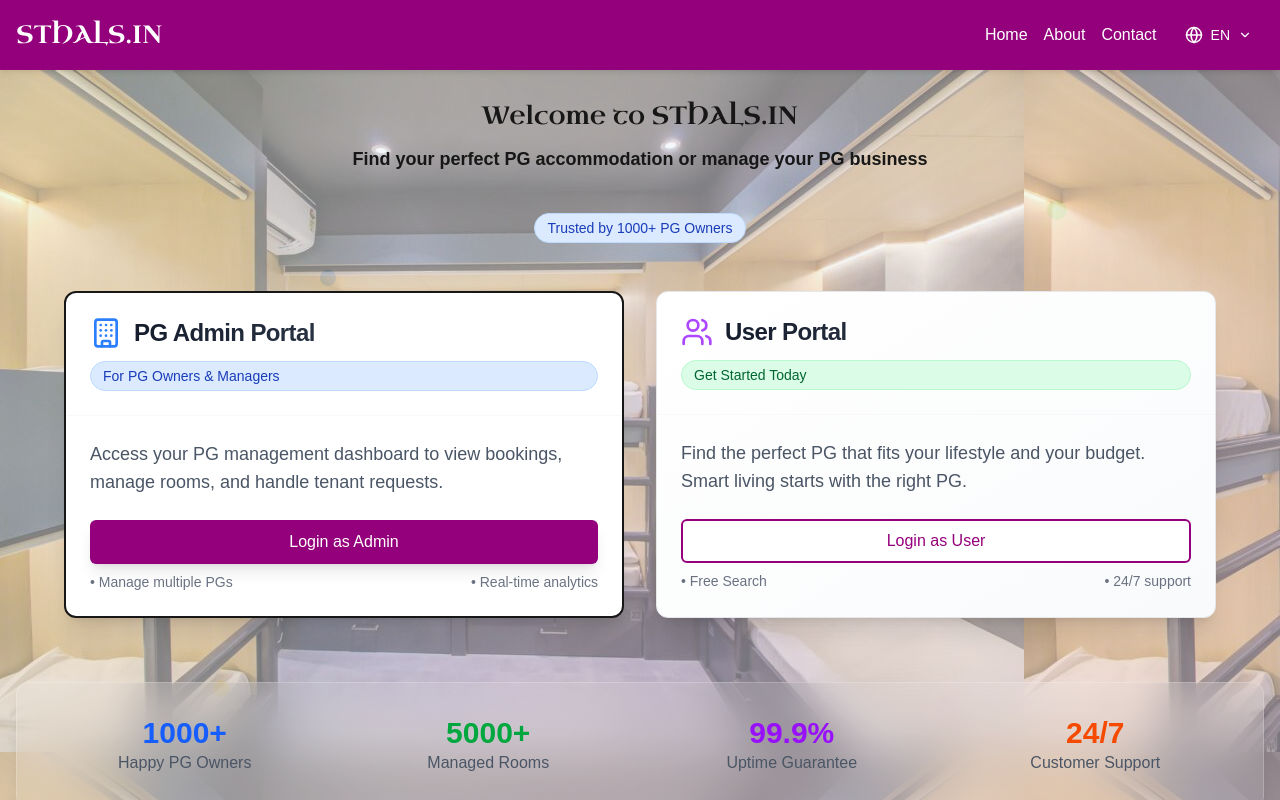
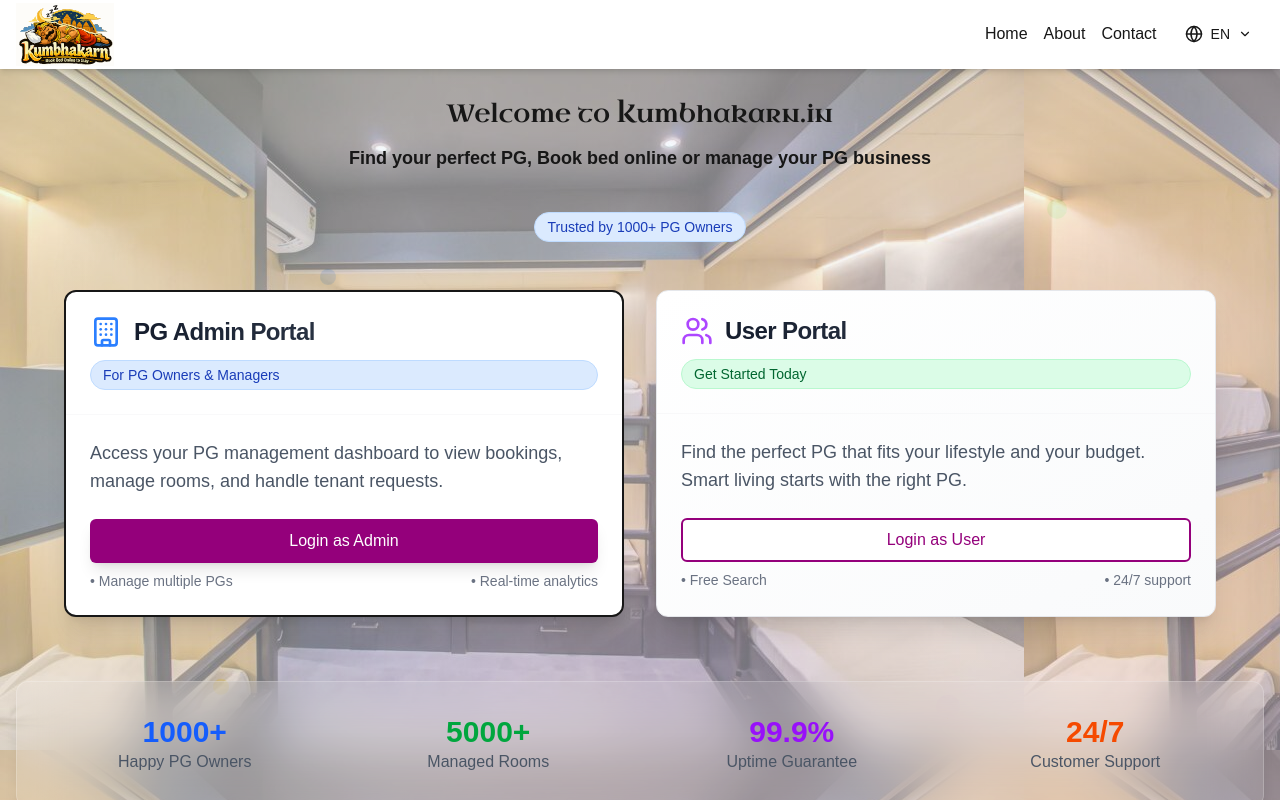
Before and after one commit to Jayeshs1999/banavoo-saas-frontend, a Next.js app: page / in a window 1280 px wide. Shown: the top 800 px of the page. Built offline with nearby package versions, Linux system fonts and the light colour scheme; a web font is replaced by a local one.

Commit message:
change name of the project

```diff
--- a/app/globals.css
+++ b/app/globals.css
@@ -201,7 +201,7 @@
 
 /* Scrollbar Styling */
 ::-webkit-scrollbar {
-  width: 8px;
+  width: 0px;
 }
 
 ::-webkit-scrollbar-track {
@@ -210,7 +210,6 @@
 
 ::-webkit-scrollbar-thumb {
   background: linear-gradient(180deg, #94007b, #60a5fa);
-  border-radius: 4px;
 }
 
 ::-webkit-scrollbar-thumb:hover {
--- a/app/layout.tsx
+++ b/app/layout.tsx
@@ -19,11 +19,11 @@
 
 export const metadata: Metadata = {
   title: {
-    default: "STHALS.IN - PG Accommodation Management",
-    template: "%s | STHALS.IN",
+    default: "Kumbhakarn.in - Book bed online and Manage PG Accommodations with Ease",
+    template: "%s | Kumbhakarn.in",
   },
   description:
-    "Find and manage PG accommodations with ease. STHALS.IN connects students and professionals with quality PG accommodations while empowering PG owners with powerful management tools.",
+    "Find and book your bed online. Kumbhakarn.in connects students and professionals with quality PG accommodations while empowering PG owners with powerful management tools.",
   keywords: [
     "PG accommodation",
     "paying guest",
@@ -33,26 +33,31 @@
     "accommodation finder",
     "PG near me",
     "student housing India",
+    "online bed booking",
+    "book bed online",
+    "book my bed",
+    "bed booking",
+    "online bed"
   ],
-  authors: [{ name: "STHALS.IN Team" }],
-  creator: "STHALS.IN",
-  publisher: "STHALS.IN",
+  authors: [{ name: "Jayesh Sevatkar" }],
+  creator: "Kumbhakarn.in",
+  publisher: "Kumbhakarn.in",
 
   // Open Graph / Facebook
   openGraph: {
     type: "website",
     locale: "en_IN",
     url: "https://www.sthals.in",
-    title: "STHALS.IN - PG Accommodation Management",
+    title: "Kumbhakarn.in - PG Accommodation Management",
     description:
       "Find and manage PG accommodations with ease. Quality accommodations for students and professionals.",
-    siteName: "STHALS.IN",
+    siteName: "Kumbhakarn.in",
     images: [
       {
-        url: "/logo1.png",
+        url: "/kumbhakarn-logo.svg",
         width: 1200,
         height: 630,
-        alt: "STHALS.IN - PG Accommodation Management",
+        alt: "Kumbhakarn.in - PG Accommodation Management",
       },
     ],
   },
@@ -60,7 +65,7 @@
   // Twitter
   twitter: {
     card: "summary_large_image",
-    title: "STHALS.IN - PG Accommodation Management",
+    title: "Kumbhakarn.in - ",
     description:
       "Find and manage PG accommodations with ease. Quality accommodations for students and professionals.",
     images: ["/logo1.png"],
@@ -163,7 +168,7 @@
         <I18nProvider>
           <ClientAuthProvider>
             <Header />
-            <main className="flex-grow">{children}</main>
+            <main className="flex-grow pt-17">{children}</main>
             <Footer />
           </ClientAuthProvider>
         </I18nProvider>
--- a/app/user/dashboard/page.tsx
+++ b/app/user/dashboard/page.tsx
@@ -200,10 +200,10 @@
                     <img
                       src={pg.photos[0]}
                       alt={pg.name}
-                      className="w-full h-full object-cover transition-transform duration-500 group-hover:scale-110"
+                      className="w-full h-full object-cover transition-transform duration-500"
                     />
                     <div className="absolute inset-0 bg-gradient-to-t from-black/60 via-transparent to-transparent" />
-                    <div className="absolute bottom-0 left-0 right-0 p-2 bg-[darkorange]">
+                    <div className="absolute bottom-0 left-0 right-0 p-2">
                       <h3 className="text-white text-xl font-bold drop-shadow-lg ">
                         {pg.name}
                       </h3>
@@ -229,7 +229,7 @@
                         No Image
                       </span>
                     </div>
-                    <div className="absolute bottom-0 left-0 right-0 p-2 bg-[darkorange]">
+                    <div className="absolute bottom-0 left-0 right-0 p-2">
                       <h3 className="text-white text-xl font-bold drop-shadow-lg">
                         {pg.name}
                       </h3>
--- a/components/Header.tsx
+++ b/components/Header.tsx
@@ -30,63 +30,63 @@
   };
 
   return (
-    <header className="bg-primary text-primary-foreground shadow-md">
-      <div className="container mx-auto px-4 py-4 flex justify-between items-center">
-        {/* <div className="flex gap-2 justify-center items-center">
+    <header className="fixed inset-x-0 top-0 z-50 bg-background text-foreground shadow-md">
+      <div className="container mx-auto px-4 py-[3px] flex justify-between items-center">
+        <div className="flex gap-2 justify-center items-center">
           <Image
-            src="/logo1.png"
-            alt="STHALS Logo"
-            width={40}
+            src={ "/kumbhakarn-logo.svg" }
+            alt="Kumbhakarn.in Logo"
+            width={98}
             height={40}
             className="object-contain"
             priority
-          /> */}
-        <Link href="/" className="uncial-antiqua-regular text-[25px] font-bold">
+          />
+        {/* <Link href="/" className="uncial-antiqua-regular text-[25px] font-bold">
           {t("header.title")}
-        </Link>
-        {/* </div> */}
+        </Link> */}
+        </div>
 
         {/* Desktop Navigation */}
         <nav className="hidden md:flex space-x-4 items-center">
-          <Link href="/" className="hover:text-accent">
+          <Link href="/" className="hover:text-primary">
             {t("header.home")}
           </Link>
           {data?.user?.role === "admin" && (
-            <Link href="/admin/create-pg" className="hover:text-accent">
+            <Link href="/admin/create-pg" className="hover:text-primary">
               {t("header.createPGs")}
             </Link>
           )}
           {data?.user?.role === "admin" && (
-            <Link href="/dashboard" className="hover:text-accent">
+            <Link href="/dashboard" className="hover:text-primary">
               {t("header.managePGs")}
             </Link>
           )}
           {data?.user?.role === "admin" && (
-            <Link href="/admin/requests" className="hover:text-accent">
+            <Link href="/admin/requests" className="hover:text-primary">
               {t("header.viewRequests")}
             </Link>
           )}
 
           {data?.user?.role === "user" && (
-            <Link href="/user/requests" className="hover:text-accent">
+            <Link href="/user/requests" className="hover:text-primary">
               {t("userDashboard.myRequests")}
             </Link>
           )}
 
-          <Link href="/about" className="hover:text-accent">
+          <Link href="/about" className="hover:text-primary">
             {t("header.about")}
           </Link>
-          <Link href="/contact" className="hover:text-accent">
+          <Link href="/contact" className="hover:text-primary">
             {t("header.contact")}
           </Link>
           {data?.user?.role === "admin" && (
-            <Link href="/admin/profile" className="hover:text-accent">
+            <Link href="/admin/profile" className="hover:text-primary">
               {t("header.viewProfile")}
             </Link>
           )}
 
           {data?.user?.role === "user" && (
-            <Link href="/user/profile" className="hover:text-accent">
+            <Link href="/user/profile" className="hover:text-primary">
               {t("userDashboard.profile")}
             </Link>
           )}
@@ -99,7 +99,7 @@
                   ? handleUserLogout()
                   : handleLogout()
               }
-              className="flex items-center gap-2 bg-red-600 hover:bg-red-700 px-4 py-2 rounded transition"
+              className="flex items-center gap-2 bg-primary text-primary-foreground cursor-pointer px-4 py-2 rounded transition"
             >
               <LogOut size={18} />
               {t("header.logout")}
@@ -118,7 +118,7 @@
         <nav className="md:hidden bg-primary-dark bg-opacity-95 px-4 py-4 space-y-3 flex flex-col">
           <Link
             href="/"
-            className="hover:text-accent block py-2"
+            className="hover:text-primary block py-2"
             onClick={toggleMenu}
           >
             {t("header.home")}
@@ -126,7 +126,7 @@
           {data?.user?.role === "admin" && (
             <Link
               href="/admin/create-pg"
-              className="hover:text-accent block py-2"
+              className="hover:text-primary block py-2"
               onClick={toggleMenu}
             >
               {t("header.createPGs")}
@@ -135,7 +135,7 @@
           {data?.user?.role === "admin" && (
             <Link
               href="/dashboard"
-              className="hover:text-accent block py-2"
+              className="hover:text-primary block py-2"
               onClick={toggleMenu}
             >
               {t("header.managePGs")}
@@ -144,7 +144,7 @@
           {data?.user?.role === "admin" && (
             <Link
               href="/admin/requests"
-              className="hover:text-accent block py-2"
+              className="hover:text-primary block py-2"
               onClick={toggleMenu}
             >
               {t("header.viewRequests")}
@@ -154,7 +154,7 @@
           {data?.user?.role === "user" && (
             <Link
               href="/user/requests"
-              className="hover:text-accent block py-2"
+              className="hover:text-primary block py-2"
               onClick={toggleMenu}
             >
               {t("userDashboard.myRequests")}
@@ -163,14 +163,14 @@
 
           <Link
             href="/about"
-            className="hover:text-accent block py-2"
+            className="hover:text-primary block py-2"
             onClick={toggleMenu}
           >
             {t("header.about")}
           </Link>
           <Link
             href="/contact"
-            className="hover:text-accent block py-2"
+            className="hover:text-primary block py-2"
             onClick={toggleMenu}
           >
             {t("header.contact")}
@@ -178,7 +178,7 @@
           {data?.user?.role === "admin" && (
             <Link
               href="/admin/profile"
-              className="hover:text-accent block py-2"
+              className="hover:text-primary block py-2"
               onClick={toggleMenu}
             >
               {t("header.viewProfile")}
@@ -188,7 +188,7 @@
           {data?.user?.role === "user" && (
             <Link
               href="/user/profile"
-              className="hover:text-accent block py-2"
+              className="hover:text-primary block py-2"
               onClick={toggleMenu}
             >
               {t("userDashboard.profile")}
@@ -205,7 +205,7 @@
                   ? handleUserLogout()
                   : handleLogout()
               }
-              className="flex items-center gap-2 bg-red-600 hover:bg-red-700 px-4 py-2 rounded transition w-full justify-center"
+              className="flex items-center gap-2 bg-primary text-primary-foreground cursor-pointer px-4 py-2 rounded transition w-full justify-center"
             >
               <LogOut size={18} />
               {t("header.logout")}
--- a/messages/en/translation.json
+++ b/messages/en/translation.json
@@ -38,7 +38,7 @@
     "months": "months"
   },
   "header": {
-    "title": "STHALS.IN",
+    "title": "Kumbhakarn.in",
     "home": "Home",
     "createPGs": "Create PGs",
     "managePGs": "Manage PGs",
@@ -49,8 +49,8 @@
     "logout": "Logout"
   },
   "home": {
-    "welcomeTitle": "Welcome to STHALS.IN",
-    "welcomeSubtitle": "Find your perfect PG accommodation or manage your PG business",
+    "welcomeTitle": "Welcome to Kumbhakarn.in",
+    "welcomeSubtitle": "Find your perfect PG, Book bed online or manage your PG business",
     "trustedBy": "Trusted by 1000+ PG Owners",
     "adminPortal": {
       "title": "PG Admin Portal",
@@ -237,8 +237,8 @@
     "businessHours": "Business hours: Monday - Saturday, 9:00 AM - 6:00 PM"
   },
   "about": {
-    "title": "About STHALS.IN",
-    "description": "Welcome to STHALS.IN, your comprehensive solution for PG (Paying Guest) accommodation management. We connect students and professionals with quality PG accommodations while empowering PG owners with powerful management tools.",
+    "title": "About Kumbhakarn.in",
+    "description": "Welcome to Kumbhakarn.in, your comprehensive solution for PG (Paying Guest) accommodation management. We connect students and professionals with quality PG accommodations while empowering PG owners with powerful management tools.",
     "mission": "Our Mission",
     "missionDesc": "To revolutionize the PG accommodation industry by providing a seamless platform that connects tenants with quality living spaces while empowering PG owners with modern management tools for efficient operations.",
     "vision": "Our Vision",
--- a/messages/hi/translation.json
+++ b/messages/hi/translation.json
@@ -38,7 +38,7 @@
     "months": "months"
   },
   "header": {
-    "title": "STHALS.IN",
+    "title": "Kumbhakarn.in",
     "home": "होम",
     "createPGs": "PG बनाएं",
     "managePGs": "PG प्रबंधित करें",
@@ -49,7 +49,7 @@
     "logout": "लॉग आउट"
   },
   "home": {
-    "welcomeTitle": "STHALS.IN में आपका स्वागत है",
+    "welcomeTitle": "Kumbhakarn.in में आपका स्वागत है",
     "welcomeSubtitle": "PG खोजें या अपने PG व्यवसाय का प्रबंधन करें",
     "trustedBy": "1000+ PG मालिकों द्वारा विश्वसनीय",
     "adminPortal": {
@@ -237,8 +237,8 @@
     "businessHours": "व्यापारिक घंटे: सोमवार - शनिवार, सुबह 9:00 - शाम 6:00"
   },
   "about": {
-    "title": "STHALS.IN के बारे में",
-    "description": "STHALS.IN में आपका स्वागत है, आपका व्यापक PG (Paying Guest) accommodation management solution। हम छात्रों और पेशेवरों को गुणवत्तापूर्ण PG accommodations से जोड़ते हैं जबकि PG मालिकों को शक्तिशाली management tools देकर सशक्त बनाते हैं।",
+    "title": "Kumbhakarn.in के बारे में",
+    "description": "Kumbhakarn.in में आपका स्वागत है, आपका व्यापक PG (Paying Guest) accommodation management solution। हम छात्रों और पेशेवरों को गुणवत्तापूर्ण PG accommodations से जोड़ते हैं जबकि PG मालिकों को शक्तिशाली management tools देकर सशक्त बनाते हैं।",
     "mission": "हमारा मिशन",
     "missionDesc": "PG accommodation industry में क्रांति लाने के लिए एक seamless platform प्रदान करना जो tenants को quality living spaces से जोड़ता है जबकि PG मालिकों को modern management tools देकर efficient operations के लिए सशक्त बनाता है।",
     "vision": "हमारी दृष्टि",
@@ -262,7 +262,7 @@
     "techFeature4": "सभी devices के लिए Responsive design",
     "techFeature5": "Scalable backend architecture",
     "commitment": "हमारी प्रतिबद्धता",
-    "commitmentDesc": "STHALS.IN पर, हम सभी के लिए PG accommodation experience को बेहतर बनाने के लिए प्रतिबद्ध हैं। चाहे आप एक छात्र हों जो आरामदायक जगह तलाश रहा है या एक PG मालक जो अपने व्यवसाय का प्रबंधन कर रहा है, हमारा platform आपके सफर को आसान बनाने के लिए डिज़ाइन किया गया है। हम accommodation market की बदलती जरूरतों को पूरा करने के लिए अपनी services में लगातार सुधार कर रहे हैं।"
+    "commitmentDesc": "Kumbhakarn.in पर, हम सभी के लिए PG accommodation experience को बेहतर बनाने के लिए प्रतिबद्ध हैं। चाहे आप एक छात्र हों जो आरामदायक जगह तलाश रहा है या एक PG मालक जो अपने व्यवसाय का प्रबंधन कर रहा है, हमारा platform आपके सफर को आसान बनाने के लिए डिज़ाइन किया गया है। हम accommodation market की बदलती जरूरतों को पूरा करने के लिए अपनी services में लगातार सुधार कर रहे हैं।"
   },
   "errors": {
     "required": "यह फ़ील्ड आवश्यक है",
```
Also changed, not shown: public/kumbhakarn-logo.svg (added).
